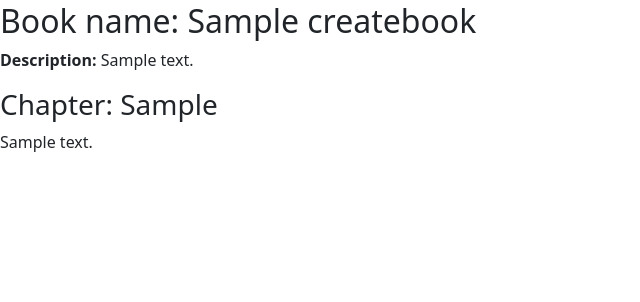
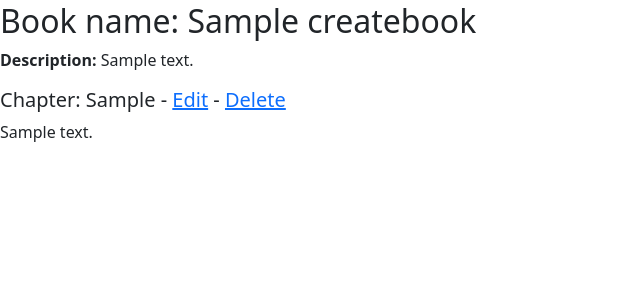
Before and after one commit to DanilleH22/inkpad_book, a Django app: a page that uses browse/templates/browse/view_chapter.html in a window 1280 px wide. Shown: the part 70-372 px from the top of the page, without its empty margins (0-640 px from the left). Run offline with Django 3.2, Linux system fonts and the light colour scheme; tables that the repository leaves empty hold one stand-in row (values such as "Sample post"); parts of the project's set-up code (start-up, migrations or seed data) failed here and were passed over.

Commit message:
(browse/view_chapter.html): Add href for edit

```diff
--- a/browse/templates/browse/view_chapter.html
+++ b/browse/templates/browse/view_chapter.html
@@ -5,7 +5,7 @@
 
     {% for chapter in object_list %}
         <div>
-            <h3>Chapter: {{ chapter.chapter }}</h3>
+            <h5>Chapter: {{ chapter.chapter }} - <a href="{% url 'edit_book_chapter' book_slug=book.slug pk=chapter.pk %}">Edit</a> - <a href="#">Delete</a></h5>
             <p>{{ chapter.content }}</p>
             <!-- Add more details about each chapter here -->
         </div>
```
